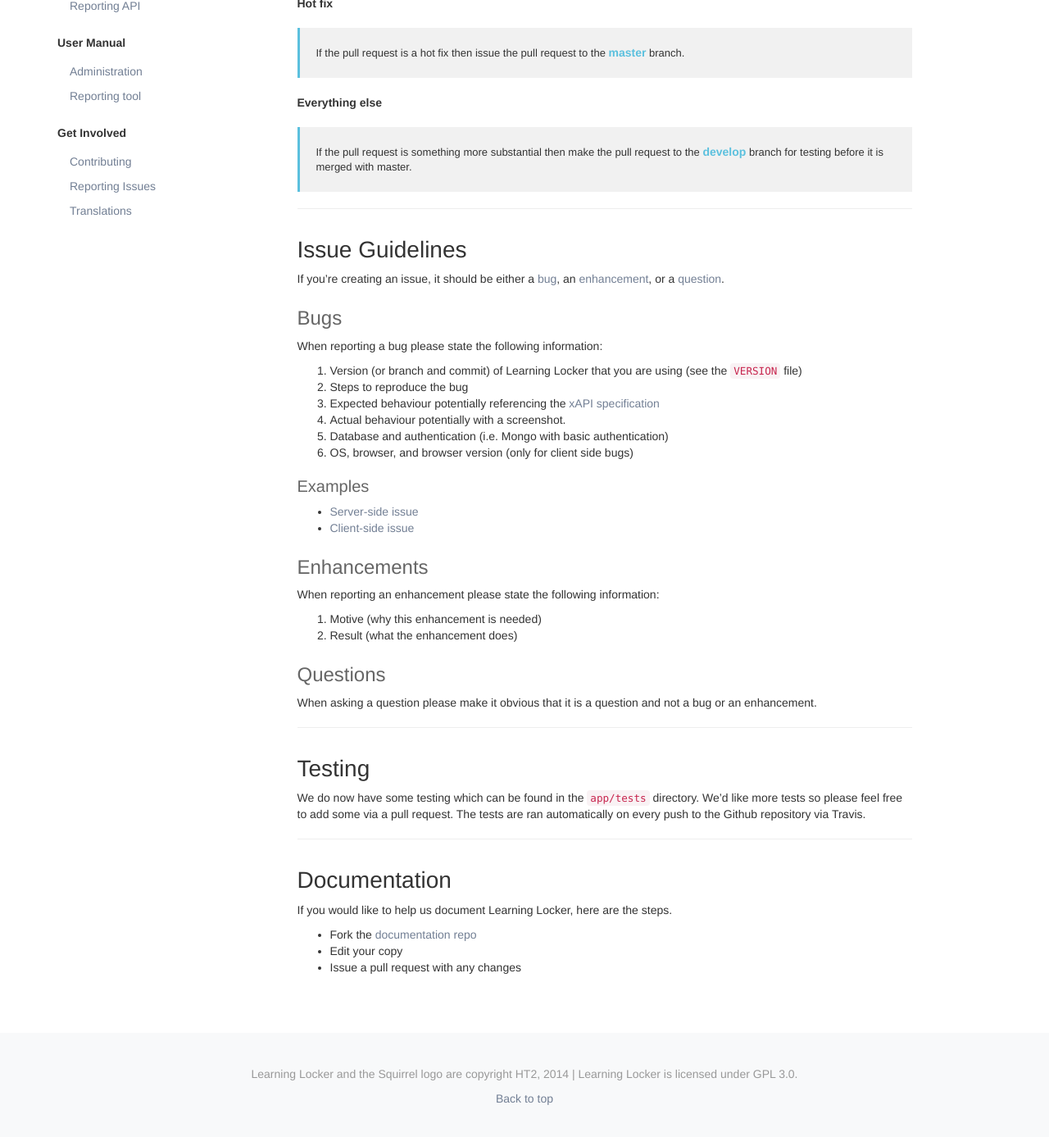
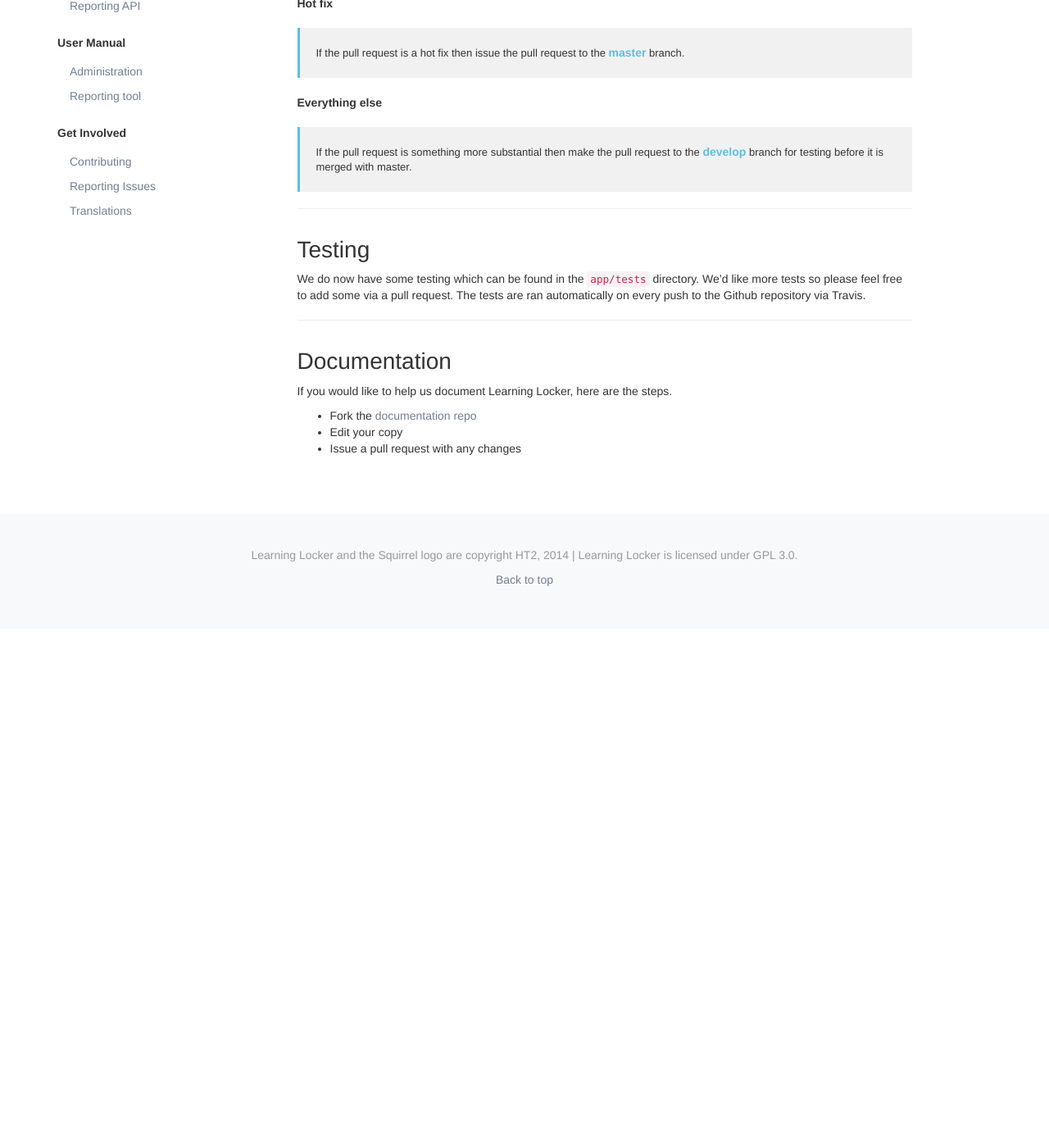
Before and after one commit to LearningLocker/docs, a Jekyll site: the page built from contribute.md, in a window 1280 px wide and 1400 px high, scrolled down 660 px. Shown: the top 1387 px of the window at 82% size. Built offline with Jekyll 4.4.1, drawn with Linux system fonts in a browser that asks for light colours; nearby versions of some CDN libraries; after the commit the page ends 1427 px from its top, so only the background shows below that.

Commit message:
Removes issue guidelines.
The guidelines are now on the `issues` page.

```diff
--- a/contribute.md
+++ b/contribute.md
@@ -5,7 +5,7 @@
 There are many ways that you can contribute to the Learning Locker projects including:
 
 - [Pull Requests](#pull-requests)
-- [Issues](#issue-guidelines)
+- [Issues](/issues)
 - [Testing](#testing)
 - [Documentation](#documentation)
 - [Translations](/translation)
@@ -20,32 +20,6 @@
 **Everything else**
 > If the pull request is something more substantial then make the pull request to the **develop** branch for testing before it is merged with master.
 
-## Issue Guidelines
-If you're creating an issue, it should be either a [bug](#bugs), an [enhancement](#enhancements), or a [question](#questions).
-
-### Bugs
-When reporting a bug please state the following information:
-
-1. Version (or branch and commit) of Learning Locker that you are using (see the `VERSION` file)
-2. Steps to reproduce the bug
-3. Expected behaviour potentially referencing the [xAPI specification](https://github.com/adlnet/xAPI-Spec/blob/master/xAPI.md)
-4. Actual behaviour potentially with a screenshot.
-5. Database and authentication (i.e. Mongo with basic authentication)
-6. OS, browser, and browser version (only for client side bugs)
-
-#### Examples
-- [Server-side issue](https://github.com/LearningLocker/learninglocker/issues/315)
-- [Client-side issue](https://github.com/LearningLocker/learninglocker/issues/317)
-
-### Enhancements
-When reporting an enhancement please state the following information:
-
-1. Motive (why this enhancement is needed)
-2. Result (what the enhancement does)
-
-### Questions
-When asking a question please make it obvious that it is a question and not a bug or an enhancement.
-
 ## Testing
 We do now have some testing which can be found in the `app/tests` directory. We'd like more tests so please feel free to add some via a pull request. The tests are ran automatically on every push to the Github repository via Travis.
 
```
